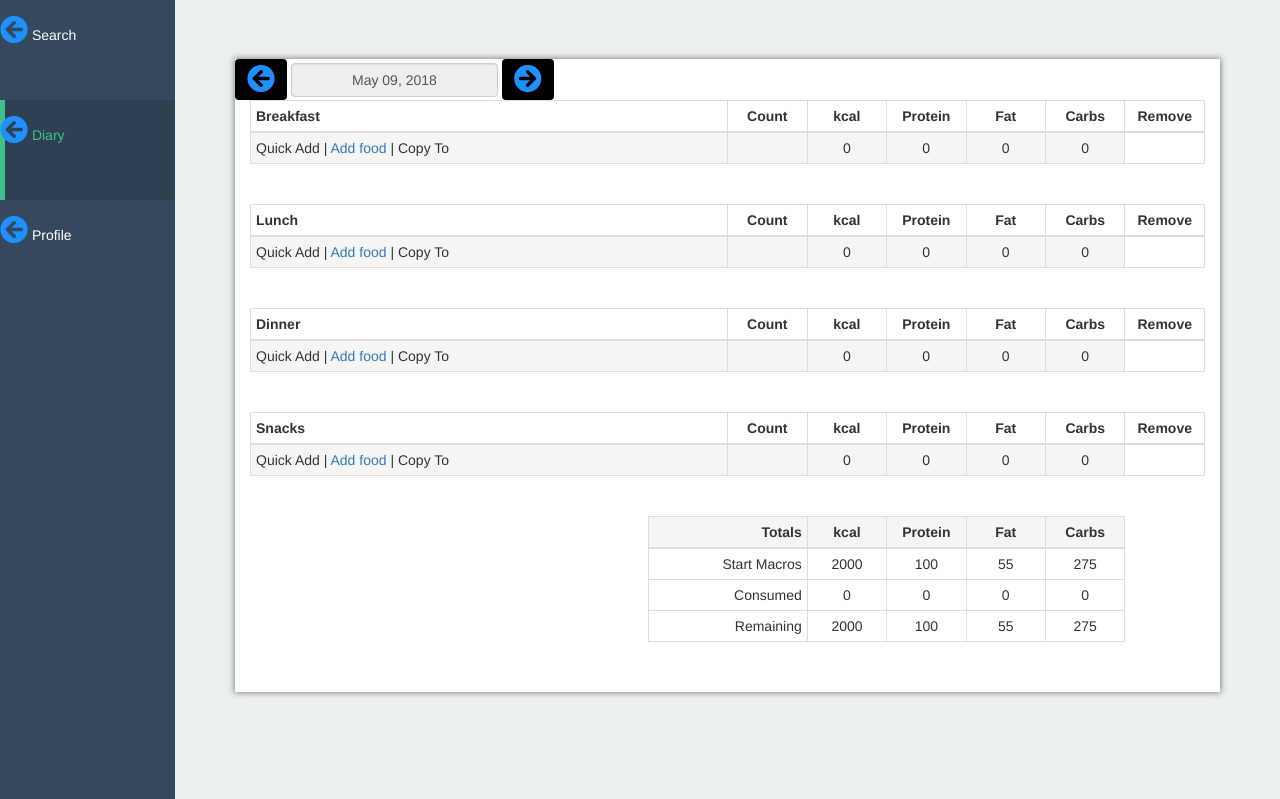
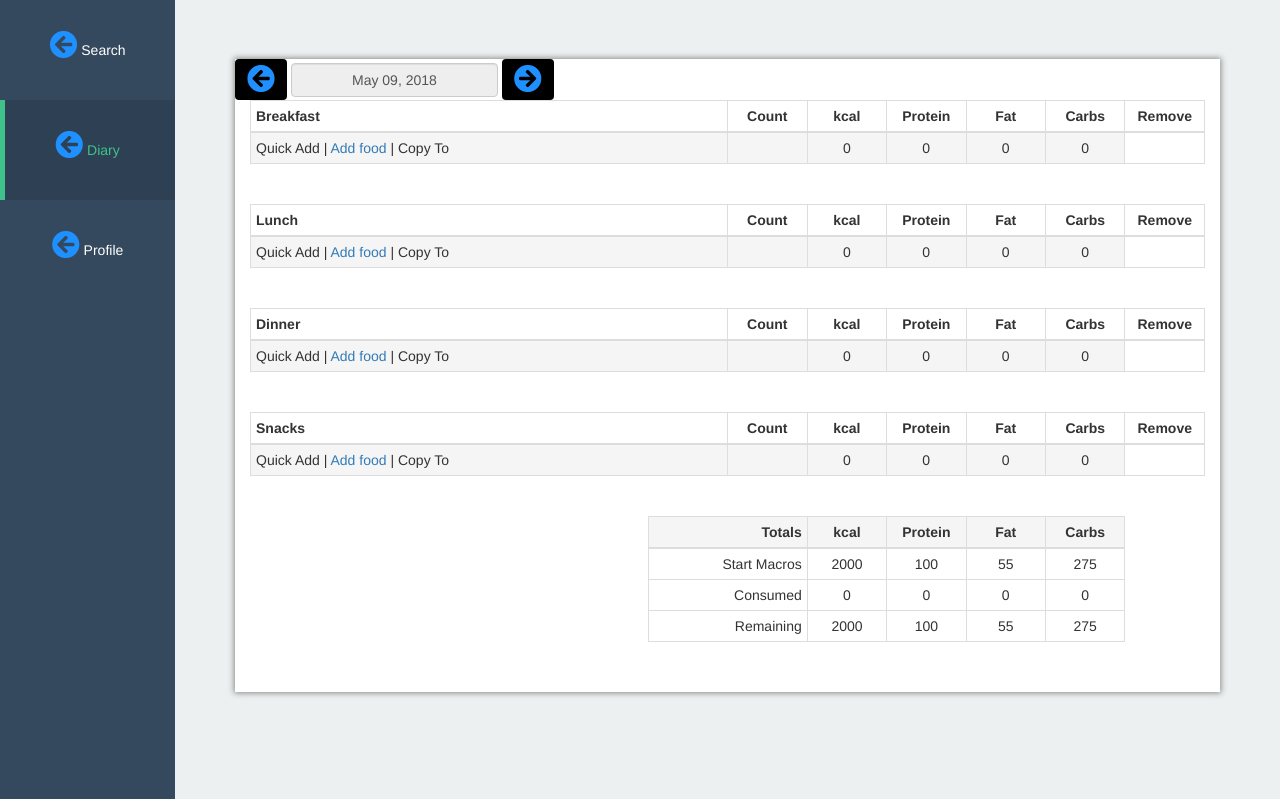
Before and after one commit to grassten/MacroTrackerProject, a Flask app: page /diary in a window 1280 px wide. Shown: the part 51-850 px from the top of the page. Run offline with Flask 2, Linux system fonts and the light colour scheme; the visitor is signed in with stand-in values (Sample User, id 1); data comes from the database, SQL or seed files in the repository; data that the repository does not hold is empty; some libraries are stand-ins or nearby versions.

Commit message:
navbar styling

```diff
--- a/app/static/navbar_style_custom.css
+++ b/app/static/navbar_style_custom.css
@@ -135,16 +135,10 @@ body {
         padding: 0px;
     }
 
-    .side-nav>li>a>i {
+    .side-nav>li>a>p {
         text-align: center;
         margin: 0px;
         padding: 0px;
-        line-height: 60px;
-    }
-    .side-nav>li>a>span {
-        text-align: center;
-        margin: 0px;
-        padding: 0px;
-        line-height: 40px;
+        line-height: 100px;
     }
 }
--- a/app/templates/base.html
+++ b/app/templates/base.html
@@ -45,20 +45,26 @@ styles %} {{super()}}
 				{% if current_user.is_anonymous %} {% else %}
 				<li {% if 'search' in request.path %}class="active" {% endif %}>
 					<a href="{{ url_for('search') }}">
+						<p>
 							<i style="color: dodgerblue;" class="fas fa-arrow-circle-left fa-2x"></i>
 							<span>Search</span>
+						</p>
 					</a>
 				</li>
 				<li {% if 'diary' in request.path %}class="active" {% endif %}>
 					<a href="{{ url_for('diary')}}">
+						<p>
 							<i style="color: dodgerblue;" class="fas fa-arrow-circle-left fa-2x"></i>
 							<span>Diary</span>
+						</p>
 					</a>
 				</li>
 				<li {% if 'profile' in request.path %}class="active" {% endif %}>
 					<a href="{{ url_for('profile') }}">
+						<p>
 							<i style="color: dodgerblue;" class="fas fa-arrow-circle-left fa-2x"></i>
 							<span>Profile</span>
+						</p>
 					</a>
 				</li>
 				{% endif %}
```
Lines whose indentation alone changed are shown as unchanged.
